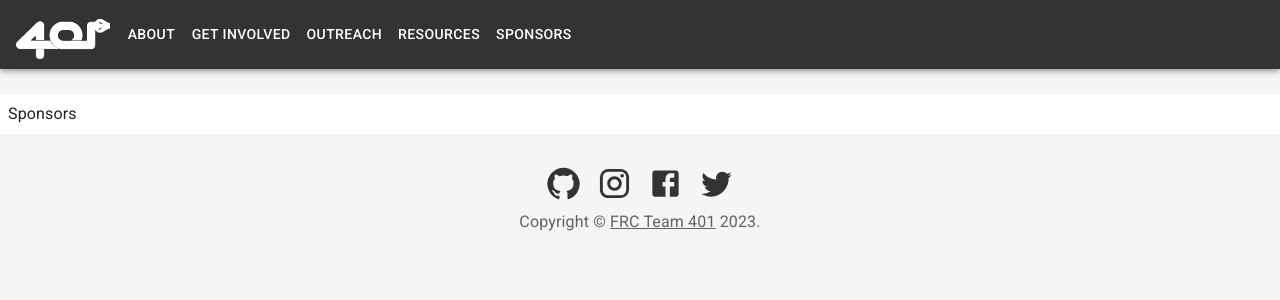
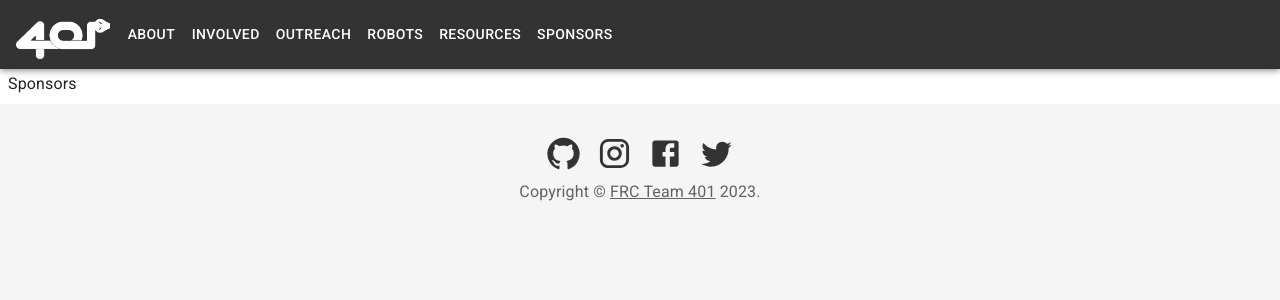
Before and after one commit to team401/team401.github.io, a React (Create React App) app: page /sponsors in a window 1280 px wide. Shown: the top 300 px of the page. Built offline with nearby package versions, Linux system fonts and the light colour scheme.

Commit message:
Add pages type

```diff
--- a/src/About.tsx
+++ b/src/About.tsx
@@ -49,13 +49,14 @@ export default function About() {
       <img src={teamPhoto} loading="lazy" width={"100%"}></img>
       <Container maxWidth="lg" sx={{ pt: 2 }}>
         <Box textAlign="center">
-          <Grid container rowSpacing={3} columnSpacing={2}>
+          <Grid container rowSpacing={5} columnSpacing={2}>
             <Grid xs={12}>
               <Typography
                 variant="h3"
                 align="center"
                 color="text.secondary"
                 component="h1"
+                sx={{ mb: 2 }}
               >
                 FRC Team 401: Copperhead Robotics
               </Typography>
--- a/src/App.tsx
+++ b/src/App.tsx
@@ -9,18 +9,32 @@ import Outreach from "./Outreach";
 import Resources from "./Resources";
 import Sponsors from "./Sponsors";
 import Involved from "./Involved";
+import Robots from "./Robots";
+
+export type PageType = {
+  path: string;
+  title: string;
+  elem: JSX.Element;
+};
+
+const pages: PageType[] = [
+  { path: "/", title: "About", elem: <About /> },
+  { path: "/involved", title: "Involved", elem: <Involved /> },
+  { path: "/outreach", title: "Outreach", elem: <Outreach /> },
+  { path: "/robots", title: "Robots", elem: <Robots /> },
+  { path: "/resources", title: "Resources", elem: <Resources /> },
+  { path: "/sponsors", title: "Sponsors", elem: <Sponsors /> },
+];
 
 export default function App() {
   return (
     <BrowserRouter>
-      <TeamAppBar />
-      <Box sx={{ height: 70 }}></Box>
+      <TeamAppBar pages={pages} />
+      <Box sx={{ height: "5vh" }}></Box>
       <Routes>
-        <Route path="/" element={<About />} />
-        <Route path="/involved" element={<Involved />} />
-        <Route path="/outreach" element={<Outreach />} />
-        <Route path="/resources" element={<Resources />} />
-        <Route path="/sponsors" element={<Sponsors />} />
+        {pages.map((page) => (
+          <Route path={page.path} element={page.elem} />
+        ))}
         <Route path="*" element={<Navigate to="/" replace />} />
       </Routes>
       <Footer />
--- /dev/null
+++ b/src/Robots.tsx
@@ -0,0 +1,15 @@
+import * as React from "react";
+import Container from "@mui/material/Container";
+import Box from "@mui/material/Box";
+
+export default function Robots() {
+  return (
+    <>
+      <Container disableGutters maxWidth={false} sx={{ paddingTop: 3 }}>
+        <Box sx={{ bgcolor: "background.paper", p: 1 }} component="footer">
+          Robots
+        </Box>
+      </Container>
+    </>
+  );
+}
--- a/src/TeamAppBar.tsx
+++ b/src/TeamAppBar.tsx
@@ -12,16 +12,9 @@ import { List, ListItemButton, ListItemText } from "@mui/material";
 import { Link } from "react-router-dom";
 
 import logo from "./img/logo_white.png";
+import { PageType } from "./App";
 
-const pages = [
-  { title: "About", url: "/" },
-  { title: "Get Involved", url: "/involved" },
-  { title: "Outreach", url: "/outreach" },
-  { title: "Resources", url: "/resources" },
-  { title: "Sponsors", url: "/sponsors" },
-];
-
-function TeamAppBar() {
+function TeamAppBar(props: { pages: PageType[] }) {
   const [open, setOpen] = React.useState(false);
 
   const toggleDrawer =
@@ -65,8 +58,12 @@ function TeamAppBar() {
             sx={{ minWidth: 100 }}
           >
             <List component="nav" onClick={toggleDrawer(false)}>
-              {pages.map((page) => (
-                <ListItemButton component={Link} to={page.url} key={page.title}>
+              {props.pages.map((page) => (
+                <ListItemButton
+                  component={Link}
+                  to={page.path}
+                  key={page.title}
+                >
                   <ListItemText primary={page.title} />
                 </ListItemButton>
               ))}
@@ -102,10 +99,10 @@ function TeamAppBar() {
             }}
           ></Typography>
           <Box sx={{ flexGrow: 1, display: { xs: "none", md: "flex" } }}>
-            {pages.map((page) => (
+            {props.pages.map((page) => (
               <Button
                 component={Link}
-                to={page.url}
+                to={page.path}
                 key={page.title}
                 onClick={toggleDrawer(false)}
                 sx={{ my: 2, color: "white", display: "block" }}
```
